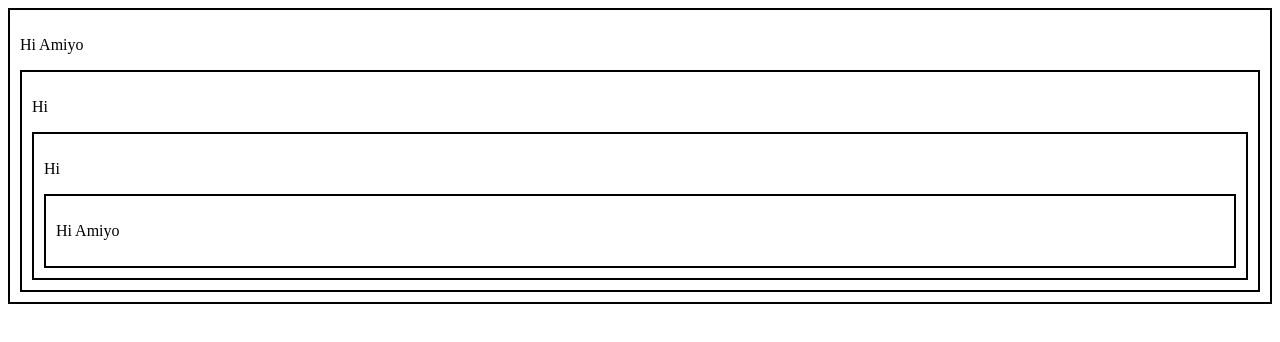
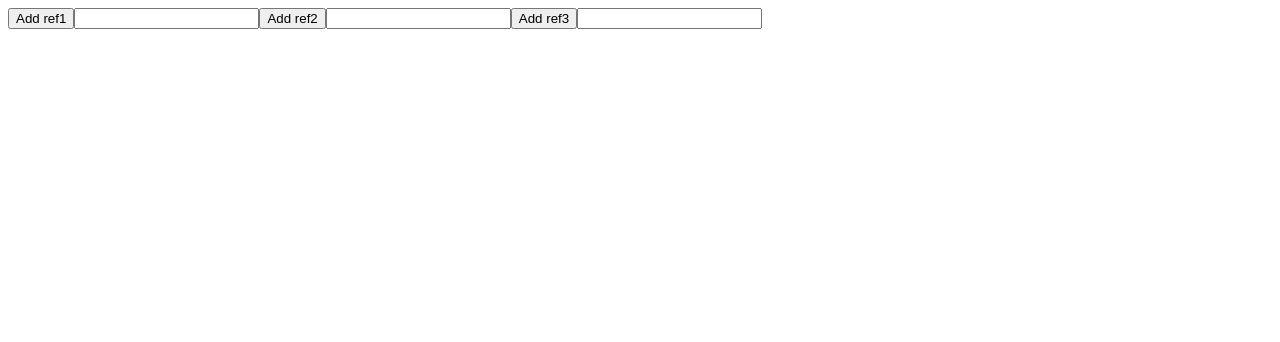
Before and after one commit to AmiyoKm/my-react-app, a React (Vite) app in the folder my-react-app/: page / in a window 1280 px wide. Shown: the top 342 px of the page. Built offline with nearby package versions, Linux system fonts and the light colour scheme.

Commit message:
add ref with colors

```diff
--- a/my-react-app/src/App.jsx
+++ b/my-react-app/src/App.jsx
@@ -1,9 +1,9 @@
-import MyComponent1 from './MyComponent1.jsx';
+import MyComponent from './MyComponent.jsx';
 
 function App() {
   return (
     <>
-       <MyComponent1 />
+       <MyComponent />
     </>
   );
 }
--- /dev/null
+++ b/my-react-app/src/MyComponent.jsx
@@ -0,0 +1,43 @@
+import React ,{useRef} from "react";
+
+
+
+
+function MyComponent() {
+  const refInput1 = useRef(null);
+  const refInput2= useRef(null);
+  const refInput3 = useRef(null);
+
+    function handleClick1(){
+        refInput1.current.focus();
+        refInput1.current.style.backgroundColor = "red"
+        refInput2.current.style.backgroundColor = ""
+        refInput3.current.style.backgroundColor = ""
+    }
+
+    function handleClick2(){
+        refInput1.current.focus();
+        refInput1.current.style.backgroundColor = ""
+        refInput2.current.style.backgroundColor = "red"
+        refInput3.current.style.backgroundColor = ""
+    }
+    function handleClick3(){
+        refInput1.current.focus();
+        refInput1.current.style.backgroundColor = ""
+        refInput2.current.style.backgroundColor = ""
+        refInput3.current.style.backgroundColor = "red"
+    }
+
+  return <>
+    <button onClick={handleClick1}>Add ref1</button>
+    <input ref={refInput1}/>
+    <button onClick={handleClick2}>Add ref2</button>
+    <input ref={refInput2}/>
+    <button onClick={handleClick3}>Add ref3</button>
+    <input ref={refInput3}/>
+
+
+  </>
+}
+
+export default MyComponent;
--- a/my-react-app/src/MyComponent1.jsx
+++ /dev/null
@@ -1,18 +0,0 @@
-import React ,{useState, createContext} from "react";
-import MyComponent2 from './MyComponent2.jsx'
-
-
-export const UserContext = createContext();
-function MyComponent1() {
-   const [user,setUser]= useState('Amiyo');
-    return <>
-    <div className="box">
-    <p>{`Hi ${user}`}</p>
-    <UserContext.Provider value={user}>
-    <MyComponent2 />
-    </UserContext.Provider>
-    </div>
-    </>
-}
-
-export default MyComponent1;
--- a/my-react-app/src/MyComponent2.jsx
+++ /dev/null
@@ -1,18 +0,0 @@
-import React ,{useState, useContext} from "react";
-import MyComponent3 from './MyComponent3.jsx'
-
-
-
-function MyComponent2() {
-
-    return <>
-    <div className="box">
-    <p>Hi</p>
-
-    <MyComponent3 />
-
-    </div>
-    </>
-}
-
-export default MyComponent2;
--- a/my-react-app/src/MyComponent3.jsx
+++ /dev/null
@@ -1,18 +0,0 @@
-import React ,{useState, useContext} from "react";
-import MyComponent4 from './MyComponent4.jsx'
-
-
-
-function MyComponent3() {
-
-    return <>
-    <div className="box">
-    <p>Hi </p>
-
-    <MyComponent4 />
-
-    </div>
-    </>
-}
-
-export default MyComponent3;
--- a/my-react-app/src/MyComponent4.jsx
+++ /dev/null
@@ -1,18 +0,0 @@
-import React ,{useState, useContext} from "react";
-import { UserContext } from "./MyComponent1.jsx";
-
-
-
-function MyComponent4() {
-
-    const user = useContext(UserContext);
-    return <>
-
-    <div className="box">
-    <p>{`Hi ${user}`}</p>
-
-    </div>
-    </>
-}
-
-export default MyComponent4;
```
